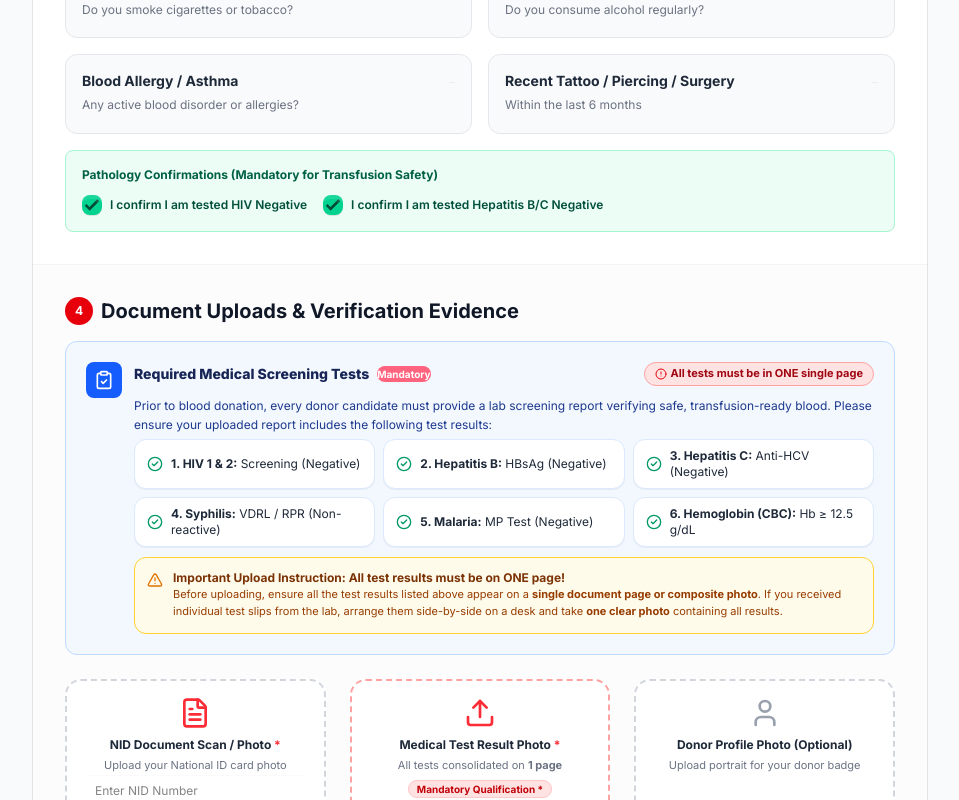
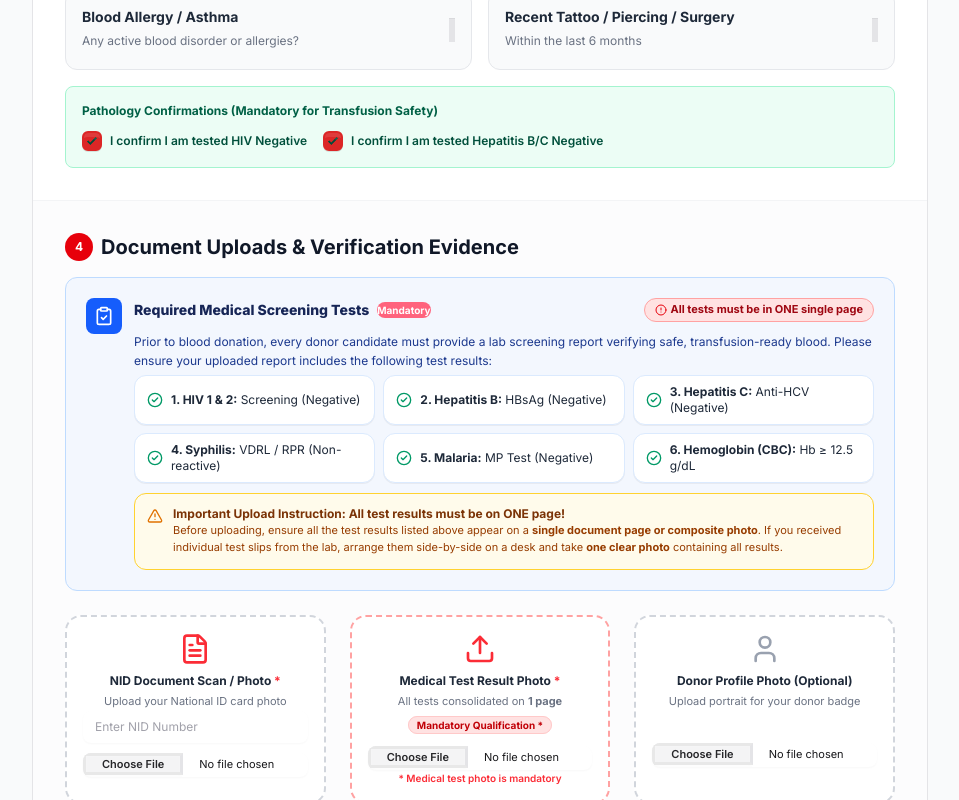
Before and after one commit to ashik-hstu/donor-search, a React (Vite) app in the folder client-side/: page /donarForm in a window 1280 px wide. Shown: the part 1200-2000 px from the top of the page, without its empty margins (160-1119 px from the left). Built offline with nearby package versions, Linux system fonts and the light colour scheme.

Commit message:
style: add global light theme styling for form controls, inputs, and modals in index.css

```diff
--- a/client-side/src/Components/Admin.jsx
+++ b/client-side/src/Components/Admin.jsx
@@ -44,7 +44,7 @@ const Admin = () => {
   };
 
   return (
-    <div className="min-h-screen bg-zinc-950 flex items-center justify-center p-4">
+    <div className="flex-1 w-full bg-zinc-950 flex items-center justify-center p-4 py-16">
       <div className="max-w-md w-full">
         <div className="text-center mb-8">
           <div className="w-12 h-12 rounded-2xl bg-red-600 text-white flex items-center justify-center mx-auto mb-3">
--- a/client-side/src/Components/Root.jsx
+++ b/client-side/src/Components/Root.jsx
@@ -5,6 +5,8 @@ import { Droplet, Phone, MapPin, Shield, Mail } from "lucide-react";
 const Root = () => {
   const location = useLocation();
   const isHome = location.pathname === "/";
+  const isAdminLogin = location.pathname === "/admin";
+  const isDarkPage = isHome || isAdminLogin;
 
   return (
     <div
@@ -12,14 +14,18 @@ const Root = () => {
         minHeight: "100vh",
         display: "flex",
         flexDirection: "column",
-        background: isHome ? "#0c0c0e" : "var(--ground)",
+        background: isDarkPage ? "#09090b" : "var(--ground)",
       }}
     >
       <Navbar />
 
       <main
-        style={{ flex: 1, background: isHome ? "transparent" : "var(--ground)" }}
-        className={isHome ? "" : "pt-16"}
+        style={{
+          flex: 1,
+          display: "flex",
+          flexDirection: "column",
+          background: isDarkPage ? "#09090b" : "transparent",
+        }}
       >
         <Outlet />
       </main>
--- a/client-side/src/index.css
+++ b/client-side/src/index.css
@@ -80,6 +80,116 @@ body {
 
 img, svg { display: block; max-width: 100%; }
 h1,h2,h3,h4,p { margin-block: 0; }
+
+/* ── Form Controls & Inputs Global Light Theme ────────────────── */
+:root, html, body {
+  color-scheme: light !important;
+}
+
+/* Force crisp light theme styling on all form controls across every page */
+input:not([type="checkbox"]):not([type="radio"]):not([type="submit"]):not([type="button"]):not([type="reset"]),
+select,
+textarea,
+.input,
+.select,
+.textarea,
+.file-input {
+  background-color: #ffffff !important;
+  color: #18181b !important; /* zinc-900 */
+  border-color: #e4e4e7 !important; /* zinc-200 */
+  box-shadow: 0 1px 2px 0 rgba(0, 0, 0, 0.03) !important;
+}
+
+/* Focus states with brand red accent */
+input:not([type="checkbox"]):not([type="radio"]):not([type="submit"]):not([type="button"]):not([type="reset"]):focus,
+select:focus,
+textarea:focus,
+.input:focus,
+.input:focus-within,
+.select:focus,
+.textarea:focus,
+.file-input:focus {
+  background-color: #ffffff !important;
+  color: #09090b !important;
+  border-color: #dc2626 !important; /* red-600 */
+  outline: none !important;
+  box-shadow: 0 0 0 3px rgba(220, 38, 38, 0.15) !important;
+}
+
+/* Placeholders */
+input::placeholder,
+textarea::placeholder,
+.input::placeholder,
+.textarea::placeholder {
+  color: #a1a1aa !important; /* zinc-400 */
+  opacity: 1 !important;
+}
+
+/* Options within selects */
+select option {
+  background-color: #ffffff !important;
+  color: #18181b !important;
+}
+
+/* File input buttons */
+.file-input::file-selector-button {
+  background-color: #f4f4f5 !important; /* zinc-100 */
+  color: #27272a !important; /* zinc-800 */
+  border-right-color: #e4e4e7 !important;
+  font-weight: 600;
+}
+
+/* Date picker calendar indicator */
+input[type="date"]::-webkit-calendar-picker-indicator {
+  cursor: pointer;
+  filter: none !important;
+  opacity: 0.65;
+}
+input[type="date"]::-webkit-calendar-picker-indicator:hover {
+  opacity: 1;
+}
+
+/* Checkboxes and Toggles */
+.checkbox {
+  background-color: #ffffff !important;
+  border: 2px solid #a1a1aa !important; /* zinc-400 */
+  border-radius: 0.375rem !important;
+}
+.checkbox:checked,
+.checkbox-error:checked,
+.checkbox-primary:checked {
+  background-color: #dc2626 !important;
+  border-color: #dc2626 !important;
+  --chkbg: #dc2626 !important;
+  --chkfg: #ffffff !important;
+}
+
+.toggle {
+  background-color: #e4e4e7 !important; /* zinc-200 */
+  border-color: #d4d4d8 !important;
+}
+.toggle:checked,
+.toggle-error:checked,
+.toggle-primary:checked {
+  background-color: #dc2626 !important;
+  border-color: #dc2626 !important;
+}
+.toggle::before {
+  background-color: #ffffff !important;
+  box-shadow: 0 1px 2px rgba(0,0,0,0.2) !important;
+}
+
+/* Modals and Dropdowns */
+.modal-box {
+  background-color: #ffffff !important;
+  color: #09090b !important;
+  border-color: #e4e4e7 !important;
+}
+
+.dropdown-content {
+  background-color: #ffffff !important;
+  color: #09090b !important;
+}
 
 /* ── Typography helpers (Linea-inspired) ─────────────────────── */
 .type-display {
```
